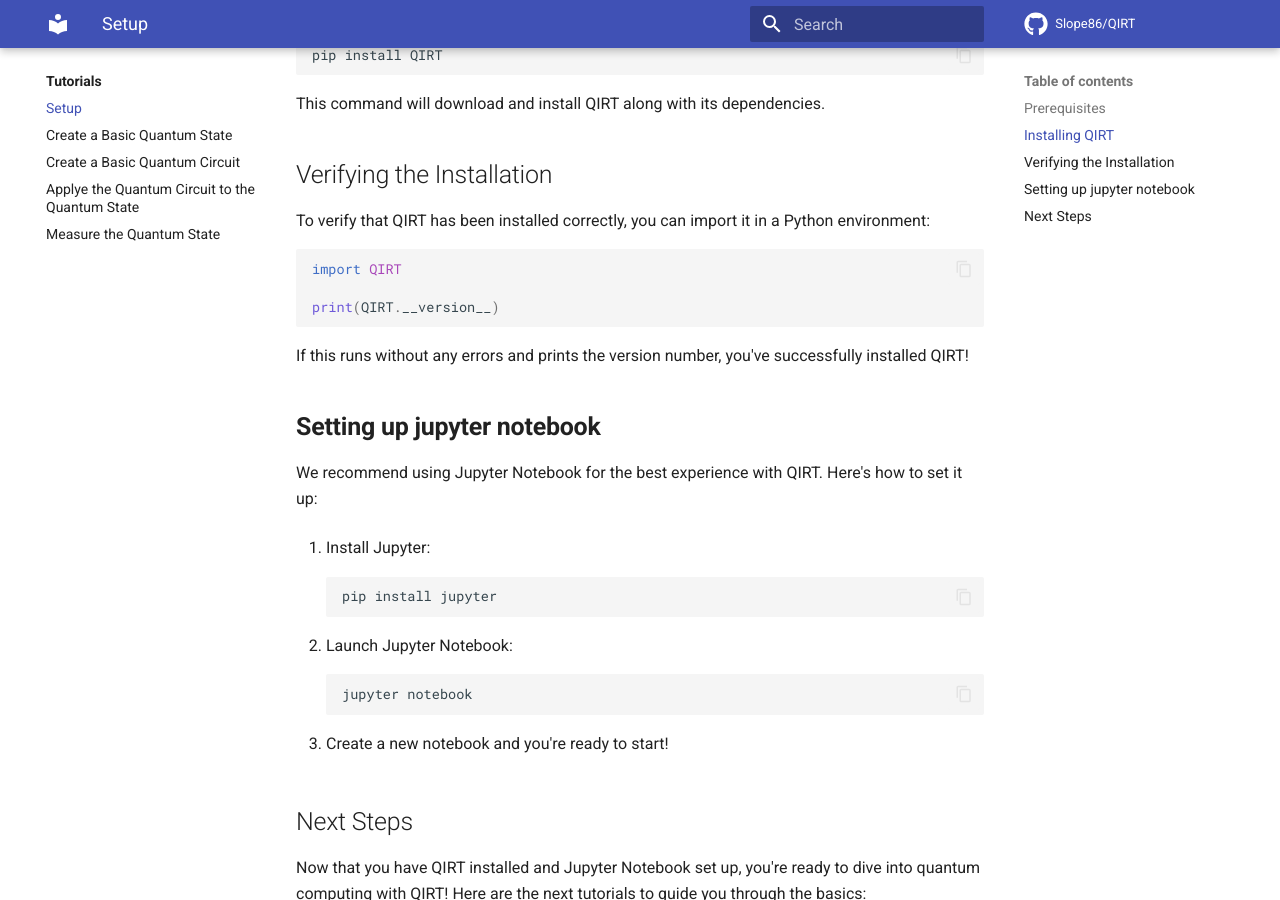
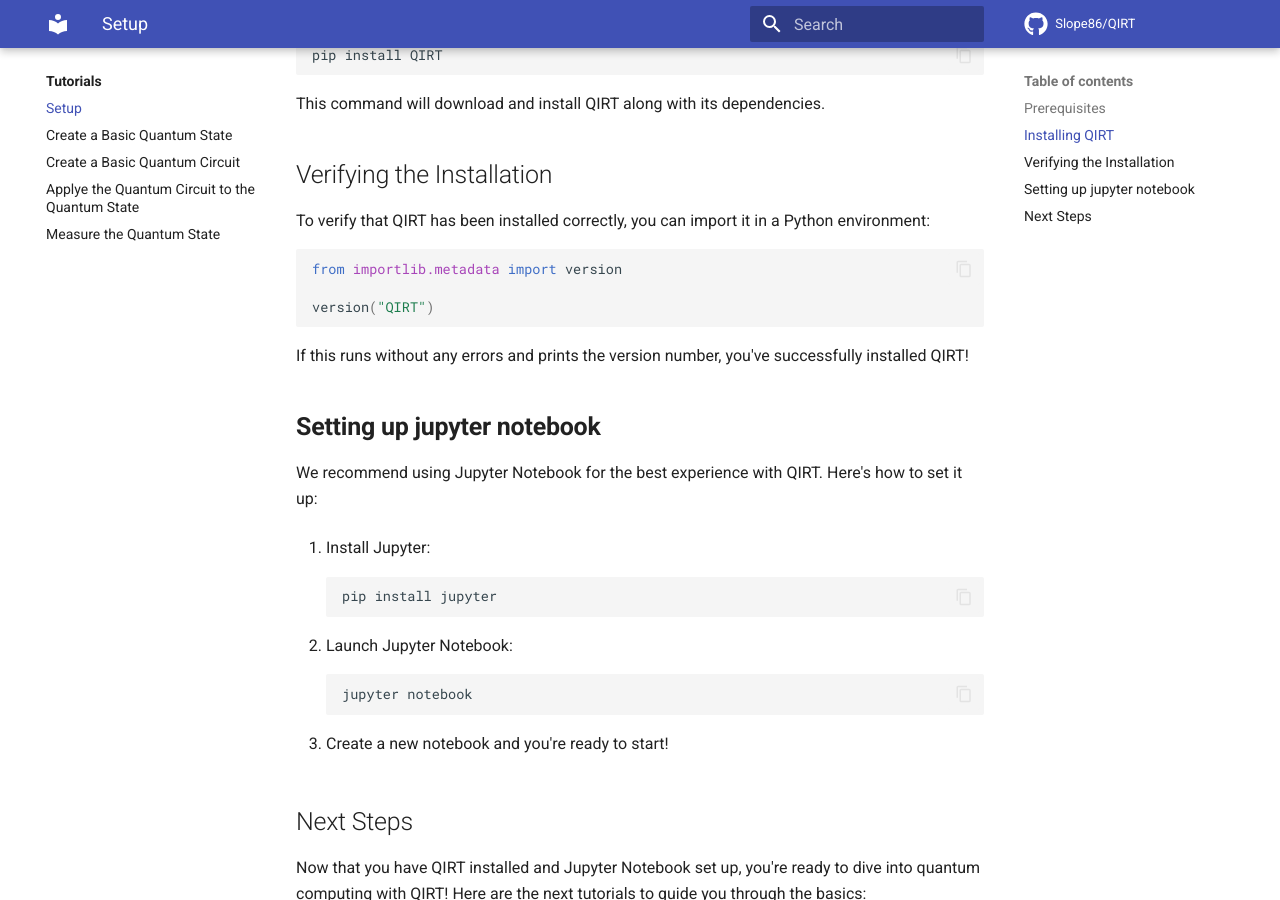
Before and after one commit to Slope86/QIRT, an MkDocs documentation site: the page built from docs/tutorials/setup.md, in a window 1280 px wide and 900 px high, scrolled down 544 px. Built offline with MkDocs 1.6.1 and Material for MkDocs 9.7.7, drawn with Linux system fonts in a browser that asks for light colours; comment, search, counter and statistics services are not loaded.

````diff
--- a/docs/tutorials/setup.md
+++ b/docs/tutorials/setup.md
@@ -21,9 +21,9 @@
 To verify that QIRT has been installed correctly, you can import it in a Python environment:
 
 ```python
-import QIRT
+from importlib.metadata import version
 
-print(QIRT.__version__)
+version("QIRT")
 ```
 
 If this runs without any errors and prints the version number, you've successfully installed QIRT!
--- a/mkdocs.yml
+++ b/mkdocs.yml
@@ -55,8 +55,8 @@
   - How-To Guides:
     - how_to_guides/index.md
     - Create Quantum States: how_to_guides/create_states.md
+    - Visualize Quantum States: how_to_guides/visualize_states.md
     - Create Quantum Circuits: how_to_guides/create_circuits.md
-    - Visualize Quantum States: how_to_guides/visualize_states.md
     - Quantum Measurement: how_to_guides/qubit_measurement.md
     - Customize Ket Notation: how_to_guides/customize_ket_notation.md
   - Reference:
````
